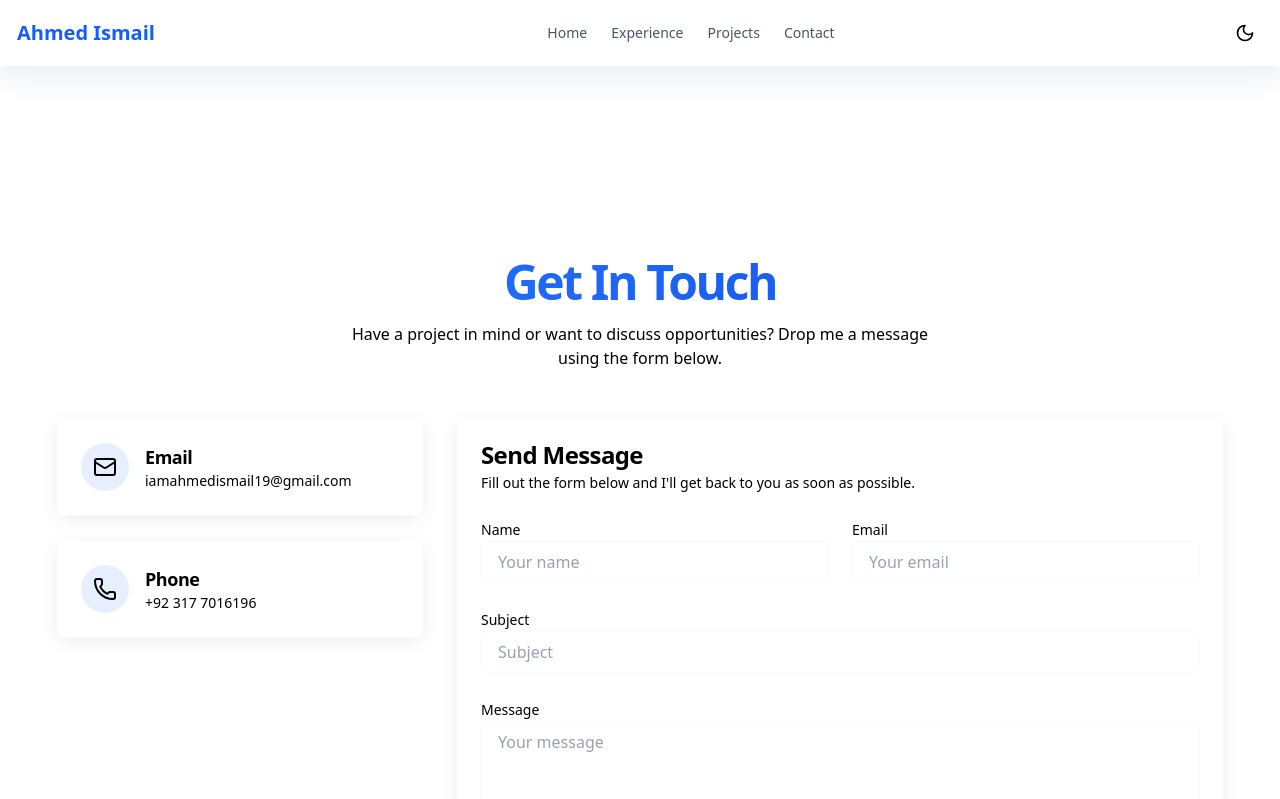
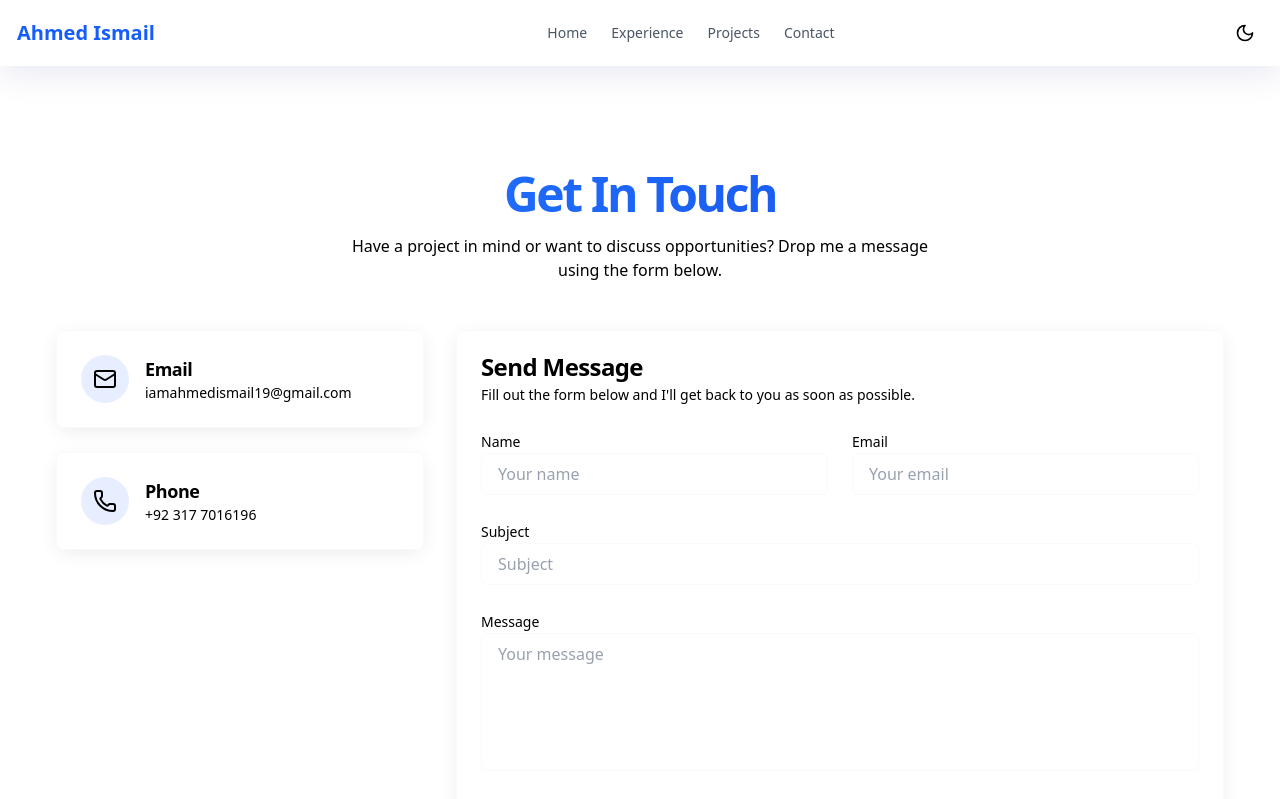
Before and after one commit to ZainAsif767/ahmed-portfolio, a React (Vite) app: page /contact in a window 1280 px wide. Shown: the top 799 px of the page. Built offline with nearby package versions, Linux system fonts and the light colour scheme.

Commit message:
Add ExperiencePage and update routing: create a new ExperiencePage component, update the router to include the experience path, and adjust Navbar links for direct navigation; modify styles in Contact and Experience components for better layout consistency.

```diff
--- a/src/components/Contact.tsx
+++ b/src/components/Contact.tsx
@@ -75,7 +75,7 @@ const Contact = () => {
   ];
 
   return (
-    <section className="w-full py-8 bg-gradient-to-b from-background to-background/80">
+    <section className="w-full py-8 md:py-10 bg-gradient-to-b from-background to-background/80">
       <div className="container px-4 md:px-6 mx-auto">
         <motion.div
           initial={{ opacity: 0, y: -20 }}
--- a/src/components/Experience.tsx
+++ b/src/components/Experience.tsx
@@ -42,7 +42,7 @@ const Experience = () => {
   };
 
   return (
-    <AnimatedSection id="experience" className="py-20">
+    <AnimatedSection id="experience" className="py-16 md:py-10">
       <div className="container mx-auto px-4">
         <motion.div
           variants={fadeInUp as Variants}
--- a/src/components/Navbar.tsx
+++ b/src/components/Navbar.tsx
@@ -11,7 +11,7 @@ export function Navbar() {
 
   const navLinks = [
     { to: "/", label: "Home" },
-    { to: "/#experience", label: "Experience" },
+    { to: "/experience", label: "Experience" },
     { to: "/projects", label: "Projects" },
     { to: "/contact", label: "Contact" },
   ];
--- a/src/main.tsx
+++ b/src/main.tsx
@@ -7,6 +7,7 @@ import MainLayout from "./components/layout/MainLayout.js";
 import HomePage from "./pages/HomePage";
 import ProjectsPage from "./pages/ProjectsPage";
 import ContactPage from "./pages/ContactPage";
+import ExperiencePage from "./pages/ExperiencePage.js";
 
 const router = createBrowserRouter([
   {
@@ -28,6 +29,10 @@ const router = createBrowserRouter([
             path: "contact",
             element: <ContactPage />,
           },
+          {
+            path: "experience",
+            element: <ExperiencePage />,
+          },
         ],
       },
     ],
--- a/src/pages/ContactPage.tsx
+++ b/src/pages/ContactPage.tsx
@@ -2,7 +2,7 @@ import Contact from "../components/Contact";
 
 const ContactPage = () => {
   return (
-    <main className="min-h-screen pt-16 md:pt-24">
+    <main className="min-h-screen">
       <Contact />
     </main>
   );
--- /dev/null
+++ b/src/pages/ExperiencePage.tsx
@@ -0,0 +1,11 @@
+import Experience from "../components/Experience";
+
+const ExperiencePage = () => {
+  return (
+    <main className="min-h-screen">
+      <Experience />
+    </main>
+  );
+};
+
+export default ExperiencePage;
```
